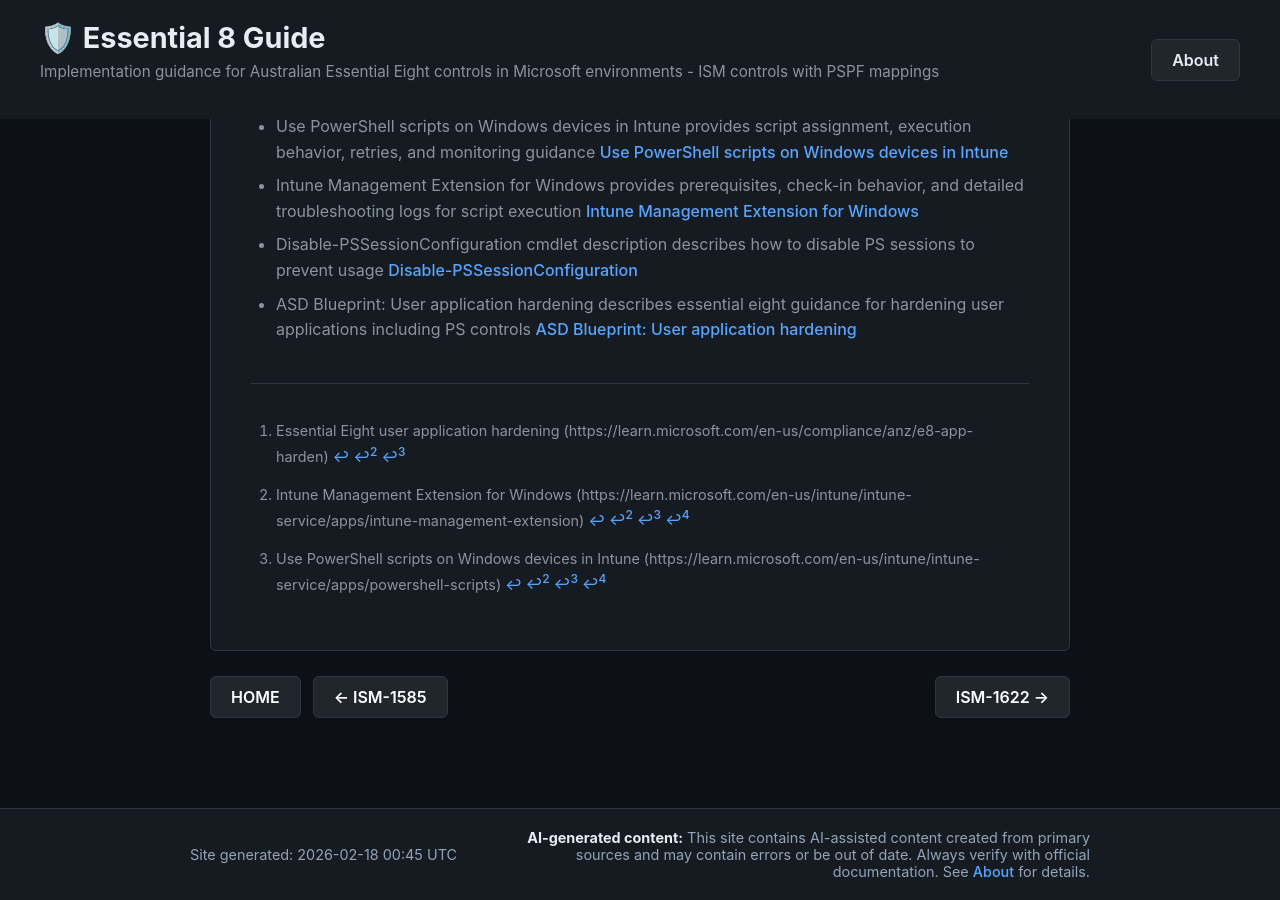
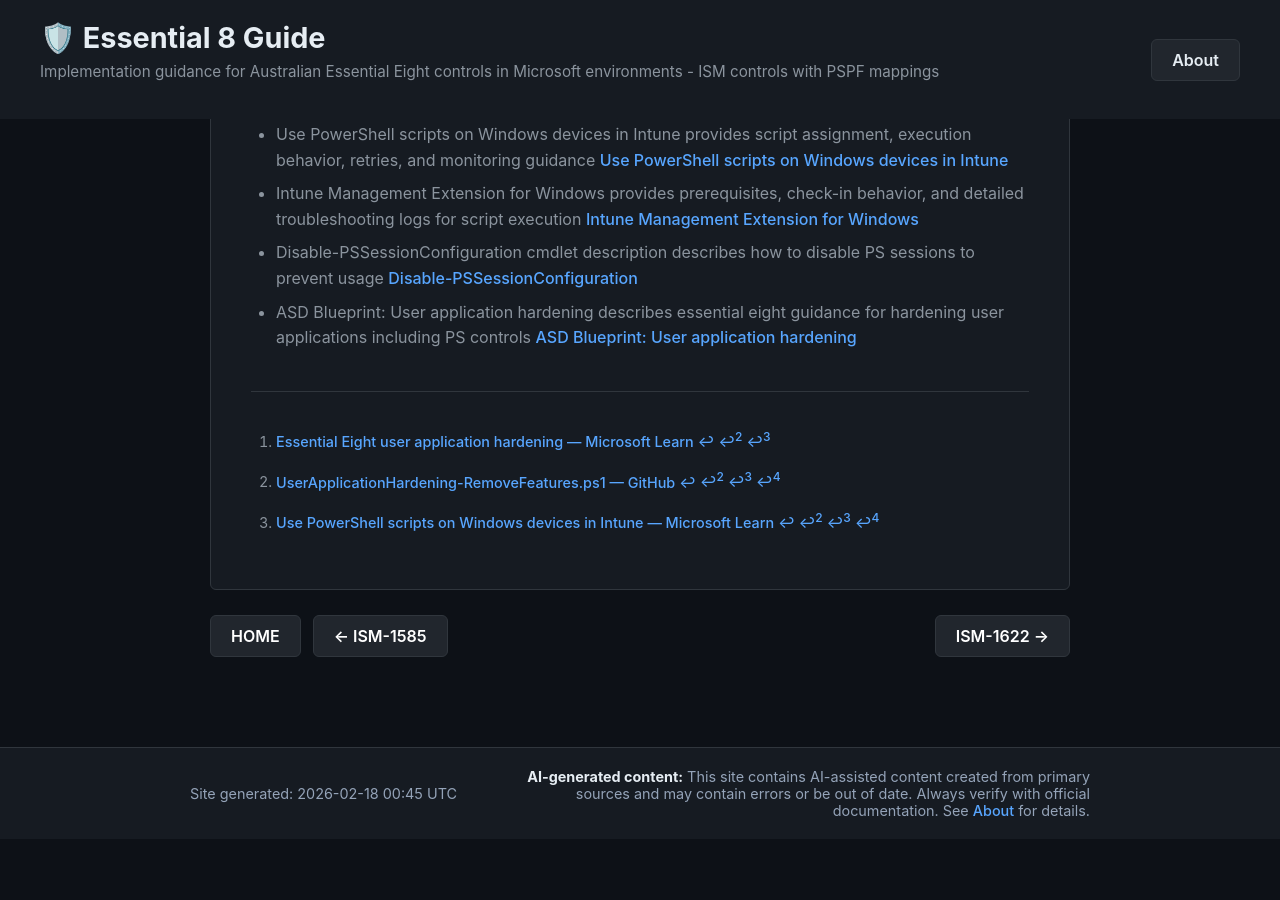
Before and after one commit to alanburchill/ISM-Controls-Guide, a Jekyll site: the page built from controls/ISM-1621.md, in a window 1280 px wide and 900 px high, scrolled down 2263 px. Built offline with Jekyll 4.4.1, drawn with Linux system fonts in a browser that asks for light colours; after the commit the page ends 3102 px from its top, so only the background shows below that; some of the changed text lies outside the part shown.

Commit message:
fix(markdown): lint fixes for controls/ISM-1621.md

```diff
--- a/controls/ISM-1621.md
+++ b/controls/ISM-1621.md
@@ -7,10 +7,10 @@
 generated_from: "row-6-ISM-1621.response.md"
 date_generated: "2026-02-13"
 ---
-# Windows PowerShell 2.0 is disabled or removed.
+## Windows PowerShell 2.0 is disabled or removed
 
 | Property | Value |
-|----------|-------|
+| ---------- | ------- |
 | **ISM Control** | ISM-1621 |
 | **Revision** | 1 |
 | **Updated** | Sep-21 |
@@ -26,8 +26,11 @@
 
 ### Footnotes
 
-[^1]: Essential Eight user application hardening (https://learn.microsoft.com/en-us/compliance/anz/e8-app-harden)
-[^2]: UserApplicationHardening-RemoveFeatures.ps1 (https://github.com/microsoft/Intune-ACSC-Windows-Hardening-Guidelines/blob/main/scripts/UserApplicationHardening-RemoveFeatures.ps1)
+[^1]: [Essential Eight user application hardening — Microsoft Learn](https://learn.microsoft.com/en-us/compliance/anz/e8-app-harden)
+
+[^2]: [UserApplicationHardening-RemoveFeatures.ps1 — GitHub](https://github.com/microsoft/Intune-ACSC-Windows-Hardening-Guidelines/blob/main/scripts/UserApplicationHardening-RemoveFeatures.ps1)
+
+[^3]: [Use PowerShell scripts on Windows devices in Intune — Microsoft Learn](https://learn.microsoft.com/en-us/intune/intune-service/apps/powershell-scripts)
 
 ## Design Decision
 
@@ -47,10 +50,10 @@
 1. In Intune admin center, go to **Devices > Scripts and remediations > Platform scripts > Add > Windows 10 and later** and upload [UserApplicationHardening-RemoveFeatures.ps1](https://github.com/microsoft/Intune-ACSC-Windows-Hardening-Guidelines/blob/main/scripts/UserApplicationHardening-RemoveFeatures.ps1).[^3]
 
 2. Configure script settings as follows:
-- Run this script using the logged on credentials: No
-- Enforce script signature check: No
-- Run script in 64-bit PowerShell Host: No
-[^1]
+
+   - Run this script using the logged on credentials: No
+   - Enforce script signature check: No
+   - Run script in 64-bit PowerShell Host: No[^1]
 
 3. Assign the script to the required Microsoft Entra device/user group based on your deployment scope.[^3]
 
@@ -58,10 +61,6 @@
 
 Note: This script also disables .NET Framework 3.5 (includes .NET 2.0 and 3.0) and Windows PowerShell 2.0.
 [^1]
-
-[^1]: Essential Eight user application hardening (https://learn.microsoft.com/en-us/compliance/anz/e8-app-harden)
-[^2]: Intune Management Extension for Windows (https://learn.microsoft.com/en-us/intune/intune-service/apps/intune-management-extension)
-[^3]: Use PowerShell scripts on Windows devices in Intune (https://learn.microsoft.com/en-us/intune/intune-service/apps/powershell-scripts)
 
 ## Additional related information
 
```
